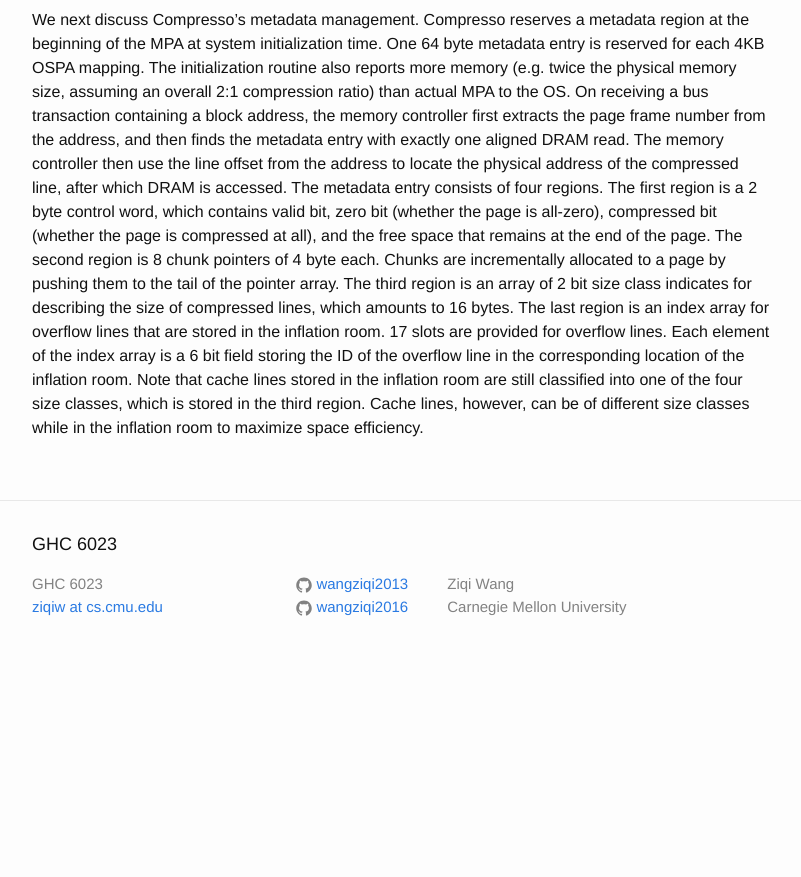
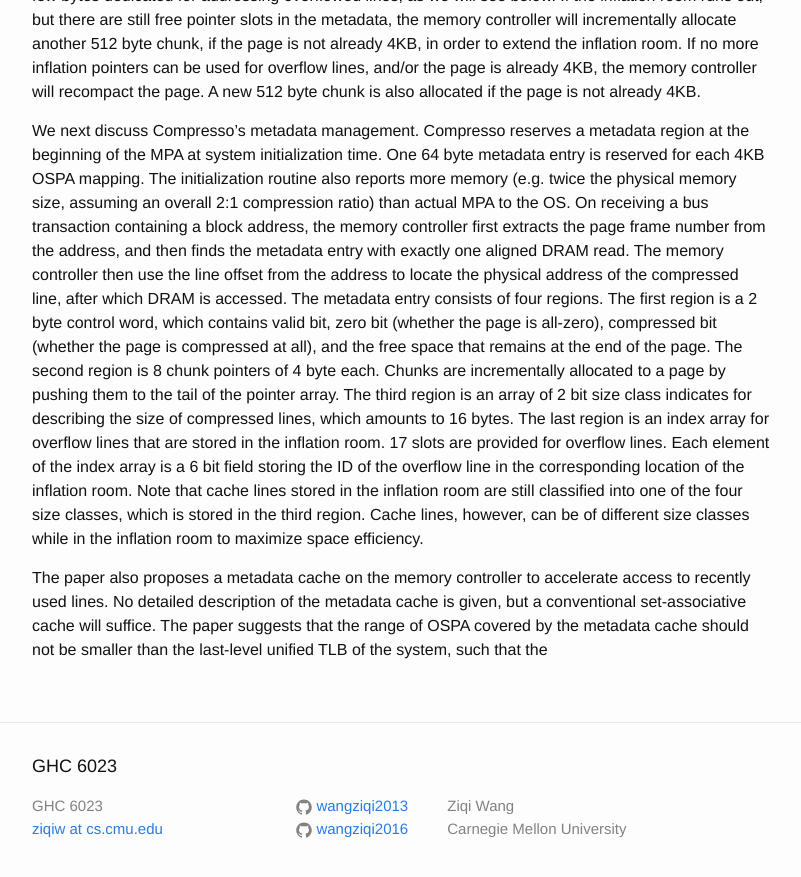
Before and after one commit to wangziqi2013/wangziqi2013.github.io, a Jekyll site: the page built from _posts/2020-07-13-compresso.markdown, in a window 1280 px wide and 900 px high, scrolled down 2770 px. Shown: the top 877 px of the window, without its empty margins (238-1039 px from the left). Built offline with Jekyll 4.4.1, drawn with Linux system fonts in a browser that asks for light colours; before the commit the page ends 3448 px from its top, so only the background shows below that; some of the changed text lies outside the part shown.

Commit message:
Adding lowlight

```diff
--- a/_posts/2020-07-13-compresso.markdown
+++ b/_posts/2020-07-13-compresso.markdown
@@ -25,6 +25,11 @@ version_mgmt:
    Rather than proposing and describing a research prototype, this paper is closer to evluating different ideas of
    main memory compression, realizing the trade-offs, making the correct design decisions, and finally assembling
    all aspects together into a working memory compression scheme.
+
+2. It is not the size of the metadata cache must be larger than last level TLB, but the range of OSPA covered.
+   TLB entries are much smaller than metadata entries. Less storage is required for TLB than metadata cache if the
+   same number of pages are to be covered.
+   Also with huge pages this is just impossible.
 
 This paper proposes Compresso, a main memory framework featuring low data movement cost, low metadata cost and ease of
 deployment. The paper begins by identifying two issues with previous memory compression schemes. The first issue is
@@ -119,3 +124,8 @@ index array is a 6 bit field storing the ID of the overflow line in the correspo
 Note that cache lines stored in the inflation room are still classified into one of the four size classes, which is
 stored in the third region. Cache lines, however, can be of different size classes while in the inflation room to
 maximize space efficiency.
+
+The paper also proposes a metadata cache on the memory controller to accelerate access to recently used lines. No
+detailed description of the metadata cache is given, but a conventional set-associative cache will suffice. The paper
+suggests that the range of OSPA covered by the metadata cache should not be smaller than the last-level unified TLB of
+the system, such that the
```
